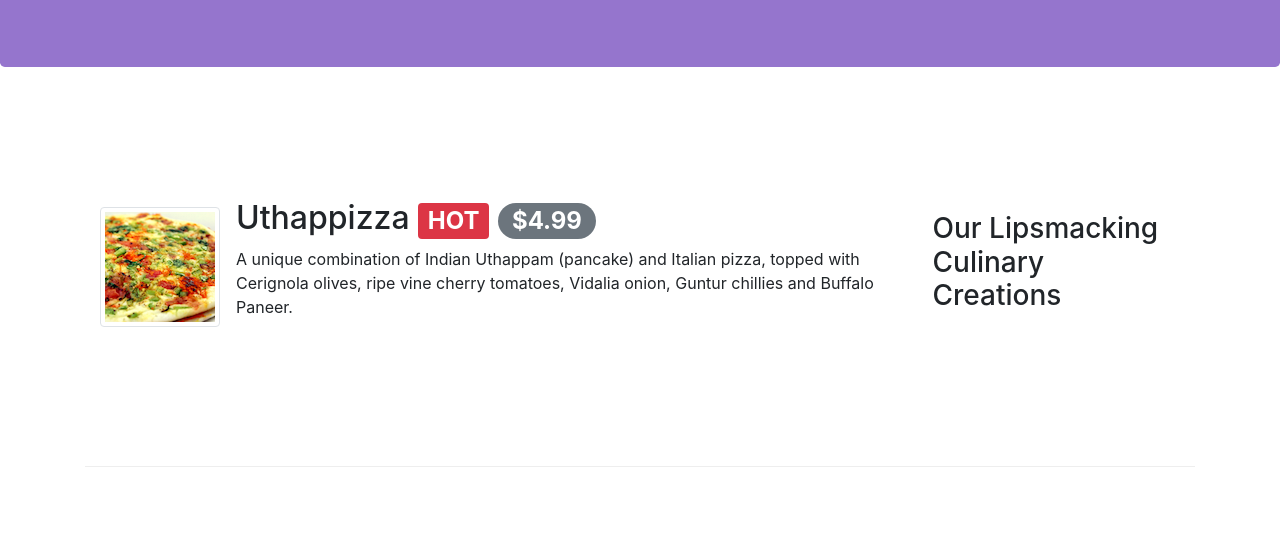
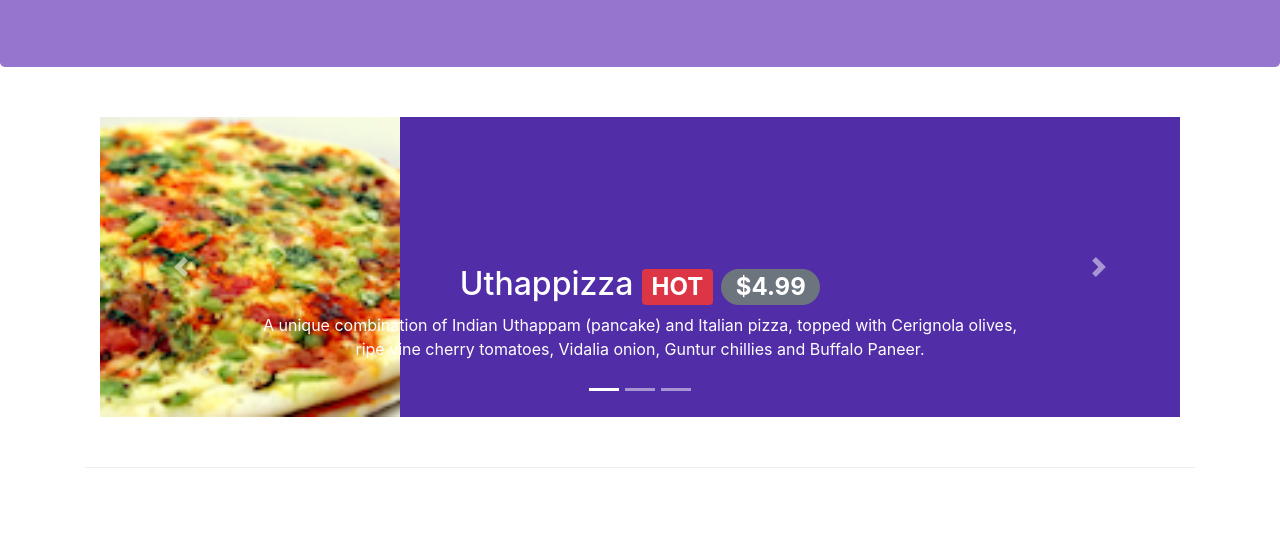
Before and after one commit to igorok-by/Bootstrap, a website: page index.html in a window 1280 px wide. Shown: the part 267-800 px from the top of the page. Drawn offline with nearby package versions, Linux system fonts and the light colour scheme.

Commit message:
Carousel

```diff
--- a/css/styles.css
+++ b/css/styles.css
@@ -51,3 +51,18 @@ body {
 	border-bottom:  1px solid #ddd;
 	padding: 10px;
 }
+
+.carousel {
+    background:#512DA8;
+}
+
+.carousel-item {
+  height: 300px;
+}
+
+.carousel-item img {
+    position: absolute;
+    top: 0;
+    left: 0;
+    min-height: 300px;
+}
--- a/index.html
+++ b/index.html
@@ -100,6 +100,55 @@
     </header>
 
     <div class="container">
+        <div class="row row-content">
+            <div class="col">
+                <div class="carousel slide" id="mycarousel" data-ride=carousel">
+                    <div class="carousel-inner" role="listbox">
+                        <div class="carousel-item active">
+                            <img src="img/uthappizza.png" alt="uthappizza" class="d-block img-fluid">
+                            <div class="carousel-caption d-none d-md-block">
+                                <h2>Uthappizza <span class="badge badge-danger ">HOT</span> <span class="badge badge-pill badge-secondary">$4.99</span></h2>
+                                <p class="d-none d-sm-block">A unique combination of Indian Uthappam (pancake) and
+                                    Italian pizza, topped with Cerignola olives, ripe vine
+                                    cherry tomatoes, Vidalia onion, Guntur chillies and
+                                    Buffalo Paneer.</p>
+                            </div>
+                        </div>
+                        <div class="carousel-item">
+                            <img src="img/buffet.png" alt="Buffet" class="d-block img-fluid">
+                            <div class="carousel-caption d-none d-md-block">
+                                <h2>Weekend Grand Buffet <span class="badge badge-danger ">NEW</span></h2>
+                                <p class="d-none d-sm-block">Featuring mouthwatering combinations with
+                                    a choice of five different salads, six enticing appetizers, six main entrees
+                                    and five choicest desserts. Free flowing bubbly and soft drinks. All for just $19.99 per person </p>
+                            </div>
+                        </div>
+                        <div class="carousel-item">
+                            <img src="img/alberto.png" alt="Alberto Somayya" class="d-block img-fluid">
+                            <div class="carousel-caption d-none d-md-block">
+                                <h2 class="mt-0">Alberto Somayya</h2><h4>Executive Chef</h4>
+                                <p class="d-none d-sm-block">Award winning three-star Michelin chef with wide
+                                    International experience having worked closely with
+                                    whos-who in the culinary world, he specializes in
+                                    creating mouthwatering Indo-Italian fusion experiences.
+                                </p>
+                            </div>
+                        </div>
+                    </div>
+                    <ol class="carousel-indicators">
+                        <li data-target="#mycarousel" data-slide-to="0" class="active"></li>
+                        <li data-target="#mycarousel" data-slide-to="1"></li>
+                        <li data-target="#mycarousel" data-slide-to="2"></li>
+                    </ol>
+                    <a href="#mycarousel" class="carousel-control-prev" role="button" data-slide="prev">
+                        <span class="carousel-control-prev-icon"></span>
+                    </a>
+                    <a href="#mycarousel" class="carousel-control-next" role="button" data-slide="next">
+                        <span class="carousel-control-next-icon"></span>
+                    </a>
+                </div>
+            </div>
+        </div>
         <div class="row row-content align-items-center">
             <div class="col-12 col-sm-4 order-sm-last col-md-3">
                 <h3>Our Lipsmacking Culinary Creations</h3>
```
